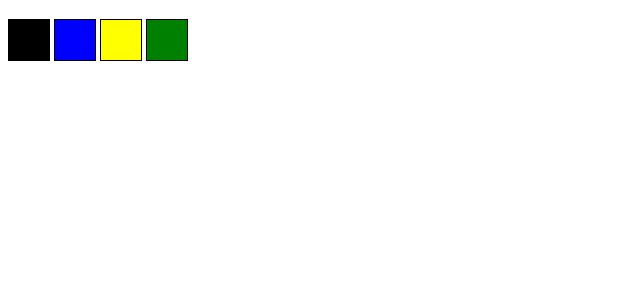
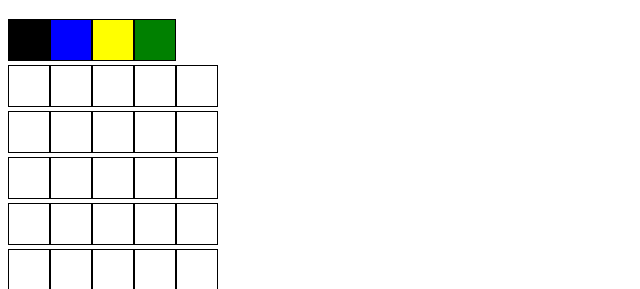
Before and after one commit to tonistorres/project-pixel-art, a website: page index.html in a window 1280 px wide. Shown: the part 61-350 px from the top of the page, without its empty margins (0-640 px from the left). Drawn offline with Linux system fonts and the light colour scheme.

Commit message:
QT 04 e QT 05 Respondida e Avaliada npm test  Linter

```diff
--- a/index.html
+++ b/index.html
@@ -12,16 +12,15 @@
 <body>
     <h1 id="title">Paleta de Cores</h1>
 
-    <div id="color-palette">
+    <div id="color-palette"></div>
 
-        <div class="color"></div>
-        <div class="color"></div>
-        <div class="color"></div>
-        <div class="color"></div>
-
+    <div id="pixel-board">
+        <div id="container-1"></div>
+        <div id="container-2"></div>
+        <div id="container-3"></div>
+        <div id="container-4"></div>
+        <div id="container-5"></div>
     </div>
-
-
     <script src="script.js"></script>
 </body>
 
--- a/script.js
+++ b/script.js
@@ -4,20 +4,84 @@
 //Implementações: Tonis Torres
 //*********************************************************************************** */
 window.onload = function () {
-painterElementsCollorPalette();
+    createPalette();
+    createDivsContainer();
+
 }
 
+/*Criando as divs que serão setadas na div color-palette*/
+function createPalette() {
+    let line = 4;
+    let containerPaletteColor = document.getElementById('color-palette');
+    for (let i = 0; i < line; i++) {
+        // criar um elemento html dianâmico para colocar na list ordenada
+        let objectCreateDiv = document.createElement('div');
+        objectCreateDiv.setAttribute("class", "color");
+        containerPaletteColor.appendChild(objectCreateDiv);
+    }
+    //pincel de cores
+    painterElementsCollorPalette();
+}
+/*Da cores a Paleta de Quatro Cores Cirada*/
 function painterElementsCollorPalette() {
     let captureElement = document.querySelectorAll('.color');
     for (let i = 0; i < captureElement.length; i += 1) {
-        if(i===0){
-            captureElement[i].style.background="black";
-        }else if(i===1){
-            captureElement[i].style.background="blue";
-        }else if(i===2){
-            captureElement[i].style.background="yellow";
-        }else{
-            captureElement[i].style.background="green";
+        if (i === 0) {
+            captureElement[i].style.background = "black";
+        } else if (i === 1) {
+            captureElement[i].style.background = "blue";
+        } else if (i === 2) {
+            captureElement[i].style.background = "yellow";
+        } else {
+            captureElement[i].style.background = "green";
         }
     }
 }
+
+
+function createDivsContainer() {
+    let line = 5;
+    let containerPrincipalI = document.getElementById('container-1');
+    let containerPrincipalII = document.getElementById('container-2');
+    let containerPrincipalIII = document.getElementById('container-3');
+    let containerPrincipalIV = document.getElementById('container-4');
+    let containerPrincipalV = document.getElementById('container-5');
+
+    for (let i = 0; i < line; i++) {
+        // criar um elemento html dianâmico para colocar na list ordenada
+        let objectCreateDiv = document.createElement('div');
+        objectCreateDiv.setAttribute("class", "pixel");
+        containerPrincipalI.appendChild(objectCreateDiv);
+    }
+
+    for (let i = 0; i < line; i += 1) {
+        // criar um elemento html dianâmico para colocar na list ordenada
+        let objectCreateDiv = document.createElement('div');
+        objectCreateDiv.setAttribute("class", "pixel");
+        containerPrincipalII.appendChild(objectCreateDiv);
+    }
+
+    for (let i = 0; i < line; i += 1) {
+        // criar um elemento html dianâmico para colocar na list ordenada
+        let objectCreateDiv = document.createElement('div');
+        objectCreateDiv.setAttribute("class", "pixel");
+        containerPrincipalIII.appendChild(objectCreateDiv);
+    }
+
+    for (let i = 0; i < line; i += 1) {
+
+        // criar um elemento html dianâmico para colocar na list ordenada
+        let objectCreateDiv = document.createElement('div');
+        objectCreateDiv.setAttribute("class", "pixel");
+        containerPrincipalIV.appendChild(objectCreateDiv);
+    }
+
+    for (let i = 0; i < line; i += 1) {
+
+        // criar um elemento html dianâmico para colocar na list ordenada
+        let objectCreateDiv = document.createElement('div');
+        objectCreateDiv.setAttribute("class", "pixel");
+        containerPrincipalV.appendChild(objectCreateDiv);
+    }
+
+}
--- a/style.css
+++ b/style.css
@@ -1,6 +1,16 @@
 .color{
+    border:1px solid black ;
     display: inline-block;
+    height: 40px;
     width: 40px;
+
+
+}
+
+.pixel{
+    border:1px solid black ;
+    display: inline-block;
     height: 40px;
-    border:1px solid black ;
+    width: 40px;
+    background: white;
 }
```
Also changed, not shown: 2 other files.
